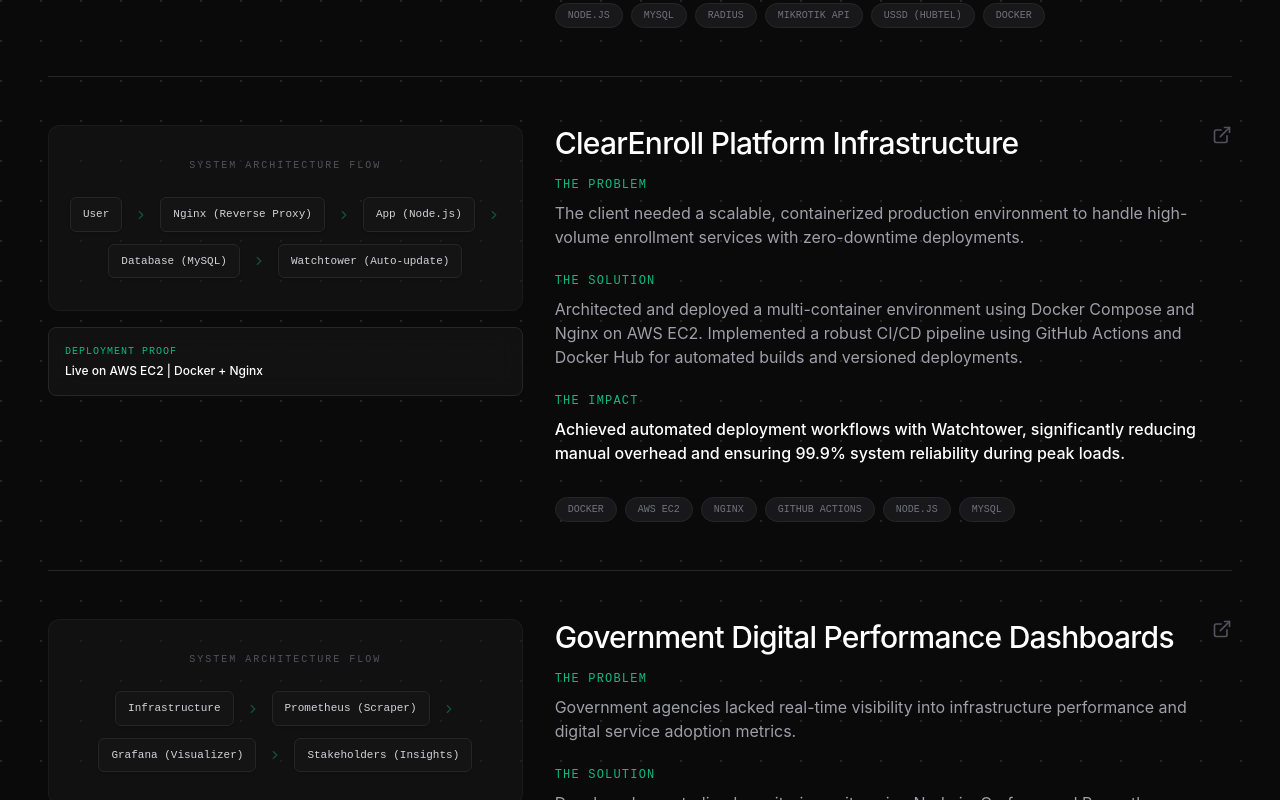
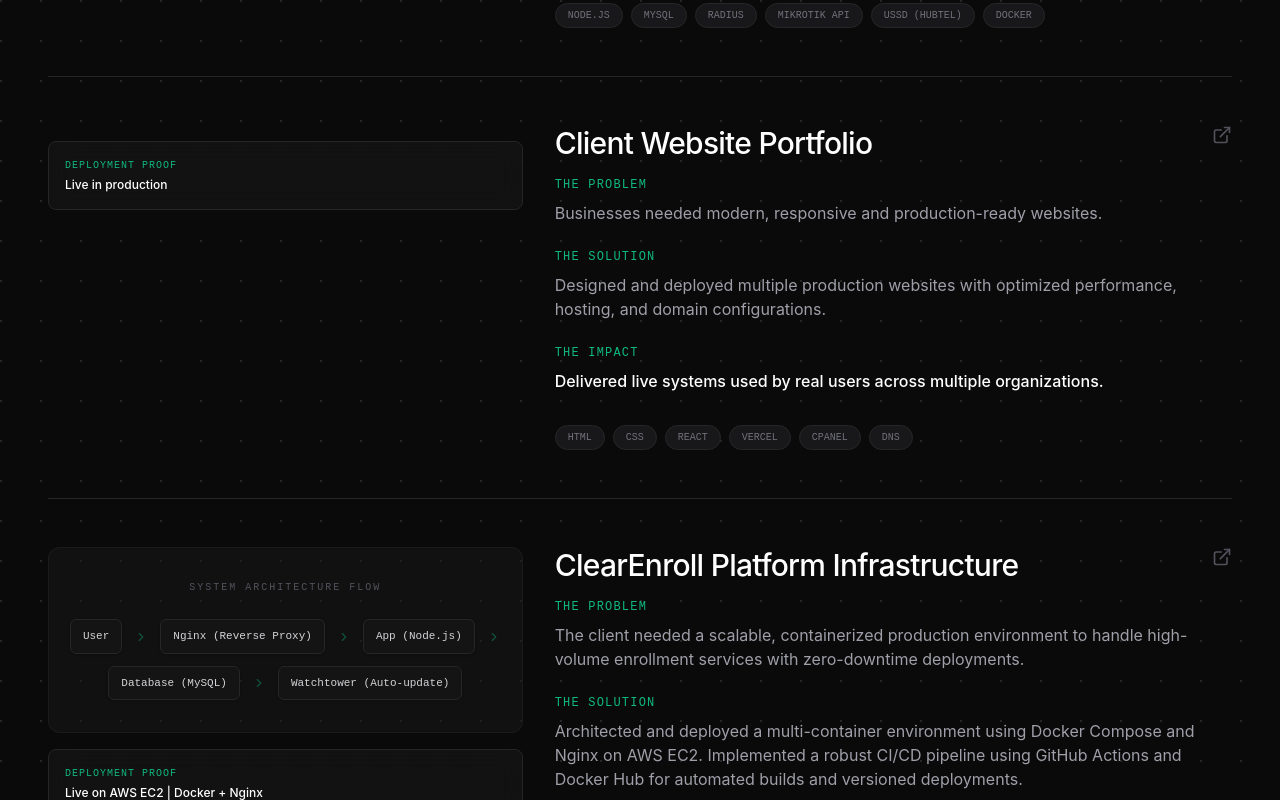
Before and after one commit to MrOmarJnr/kwaku_myportfolio, a React (Vite) app: page / in a window 1280 px wide. Shown: the part 3760-4560 px from the top of the page. Built offline with nearby package versions, Linux system fonts and the light colour scheme.

Commit message:
added website that i have built

```diff
--- a/src/data.ts
+++ b/src/data.ts
@@ -69,6 +69,22 @@
     flow: ["User (USSD/Web)", "Payment API (Hubtel)", "Radius Server", "MikroTik Router", "Internet Access"]
   },
   {
+  title: "Client Website Portfolio",
+  problem: "Businesses needed modern, responsive and production-ready websites.",
+  solution: "Designed and deployed multiple production websites with optimized performance, hosting, and domain configurations.",
+  impact: "Delivered live systems used by real users across multiple organizations.",
+  tech: ["HTML", "CSS", "React", "Vercel", "cPanel", "DNS"],
+  deployment: "Live in production",
+  links: [
+    "https://net.ioxsolution.com/",
+    "https://noortravelsgh.com/",
+    "https://newtacahfweb.vercel.app/index.html",
+    "https://doc.gov.gh/",
+    "https://www.reactiveuk.com/",
+    "https://rcomsdep.gov.gh/"
+  ]
+},
+  {
     title: "ClearEnroll Platform Infrastructure",
     problem: "The client needed a scalable, containerized production environment to handle high-volume enrollment services with zero-downtime deployments.",
     solution: "Architected and deployed a multi-container environment using Docker Compose and Nginx on AWS EC2. Implemented a robust CI/CD pipeline using GitHub Actions and Docker Hub for automated builds and versioned deployments.",
```
